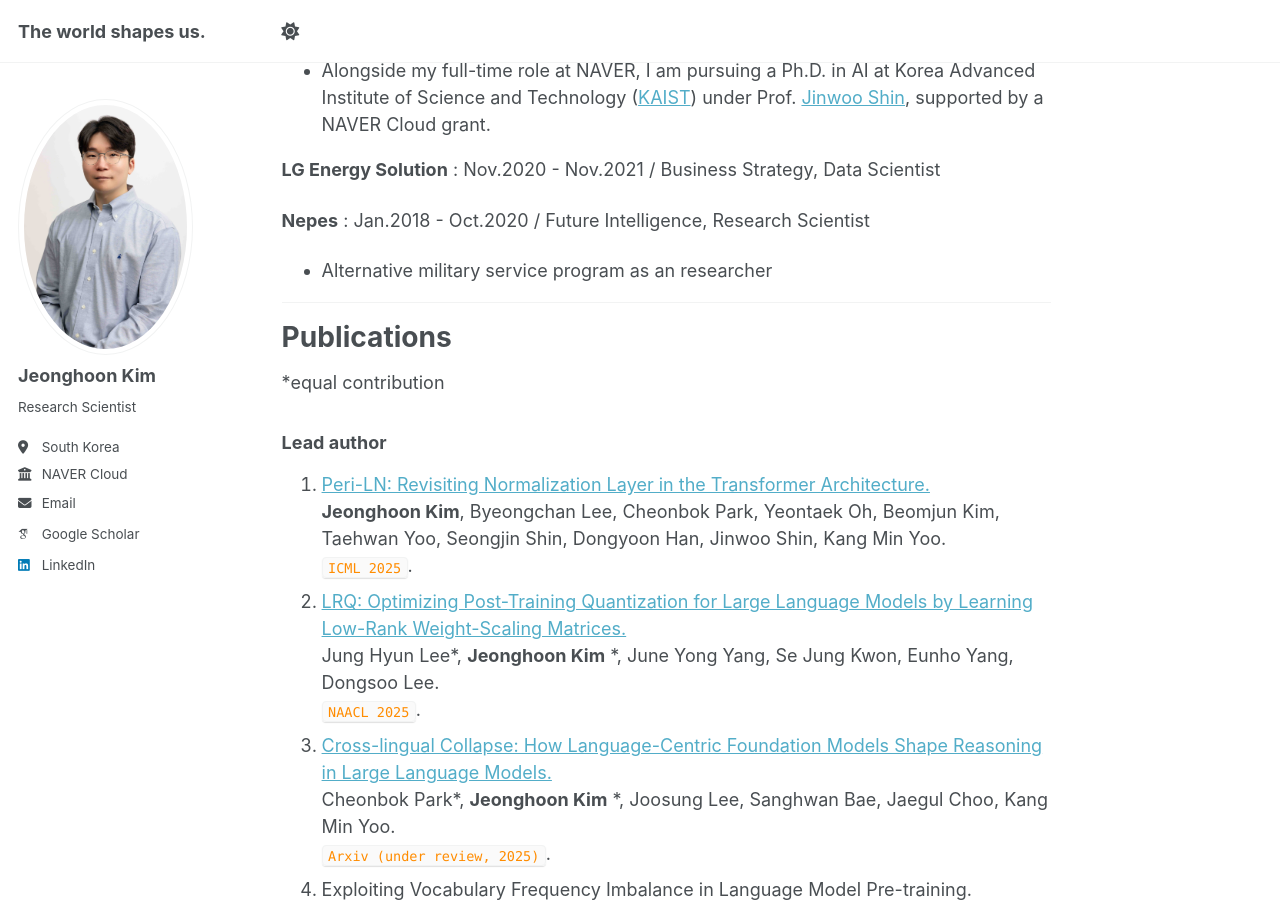
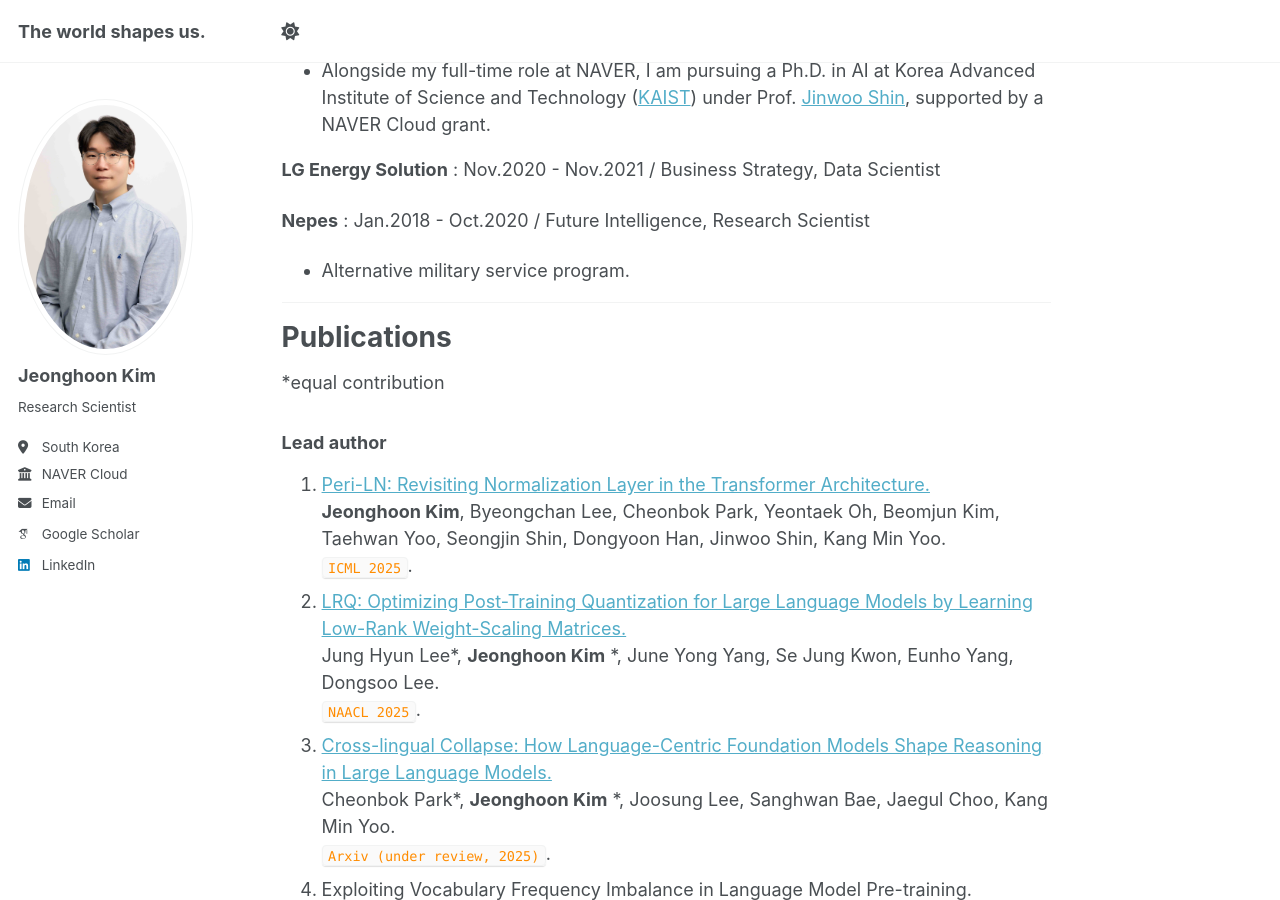
Before and after one commit to penpaperkeycode/penpaperkeycode.github.io, a Jekyll site: the page built from _pages/about.md, in a window 1280 px wide and 900 px high, scrolled down 761 px. Built offline with Jekyll 4.4.1, drawn with Linux system fonts in a browser that asks for light colours; some web fonts are replaced.

Commit message:
Update about.md

```diff
--- a/_pages/about.md
+++ b/_pages/about.md
@@ -27,7 +27,7 @@ Work Experience
 **LG Energy Solution** : Nov.2020 - Nov.2021 / Business Strategy, Data Scientist
 
 **Nepes** : Jan.2018 - Oct.2020 / Future Intelligence, Research Scientist
-   * Alternative military service program as an researcher
+   * Alternative military service program.
 
 -------
 
```
